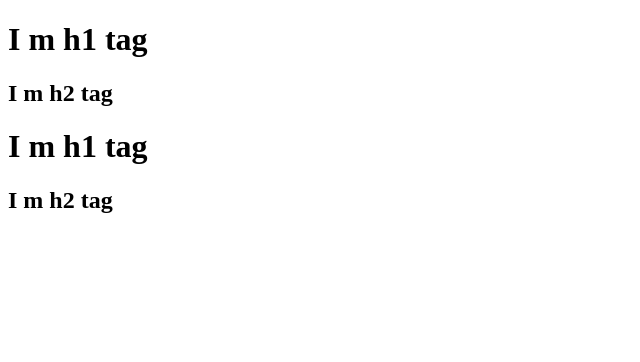
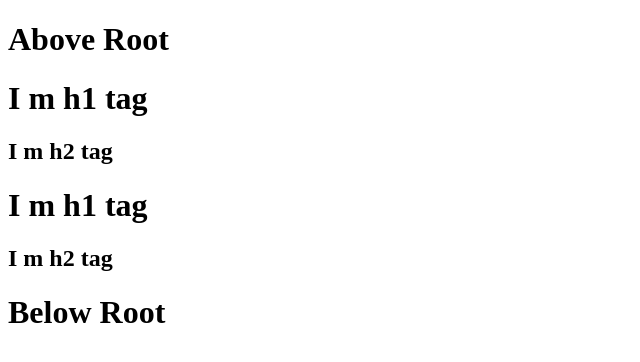
Before and after one commit to pra2020/Akshay-Saini, a plain HTML site: page index.html in a window 1280 px wide. Shown: the whole page, without its empty margins (0-640 px from the left). Drawn offline with nearby package versions, Linux system fonts and the light colour scheme.

Commit message:
react replaces a single element and renders

```diff
--- a/App.js
+++ b/App.js
@@ -30,5 +30,6 @@ console.log(parent);
 // put h1 into React DOM by using ReactDOM
 const root = ReactDOM.createRoot(document.getElementById("root"));
 
-// render heading(element as an object) inside this root
+// render (element as an object) inside this root:
+// Note: If there are existing tags in root div, then they will get replaced/override by parent content
 root.render(parent);
--- a/index.html
+++ b/index.html
@@ -7,7 +7,14 @@
     <title>Namaste React</title>
   </head>
   <body>
-    <div id="root"></div>
+
+    <h1>Above Root</h1>
+
+    <div id="root">
+        <!-- <h2>Hello, I am getting override</h2> -->
+    </div>
+
+    <h1>Below Root</h1>
 
     <!--     <script>
         console.log(document);
```
